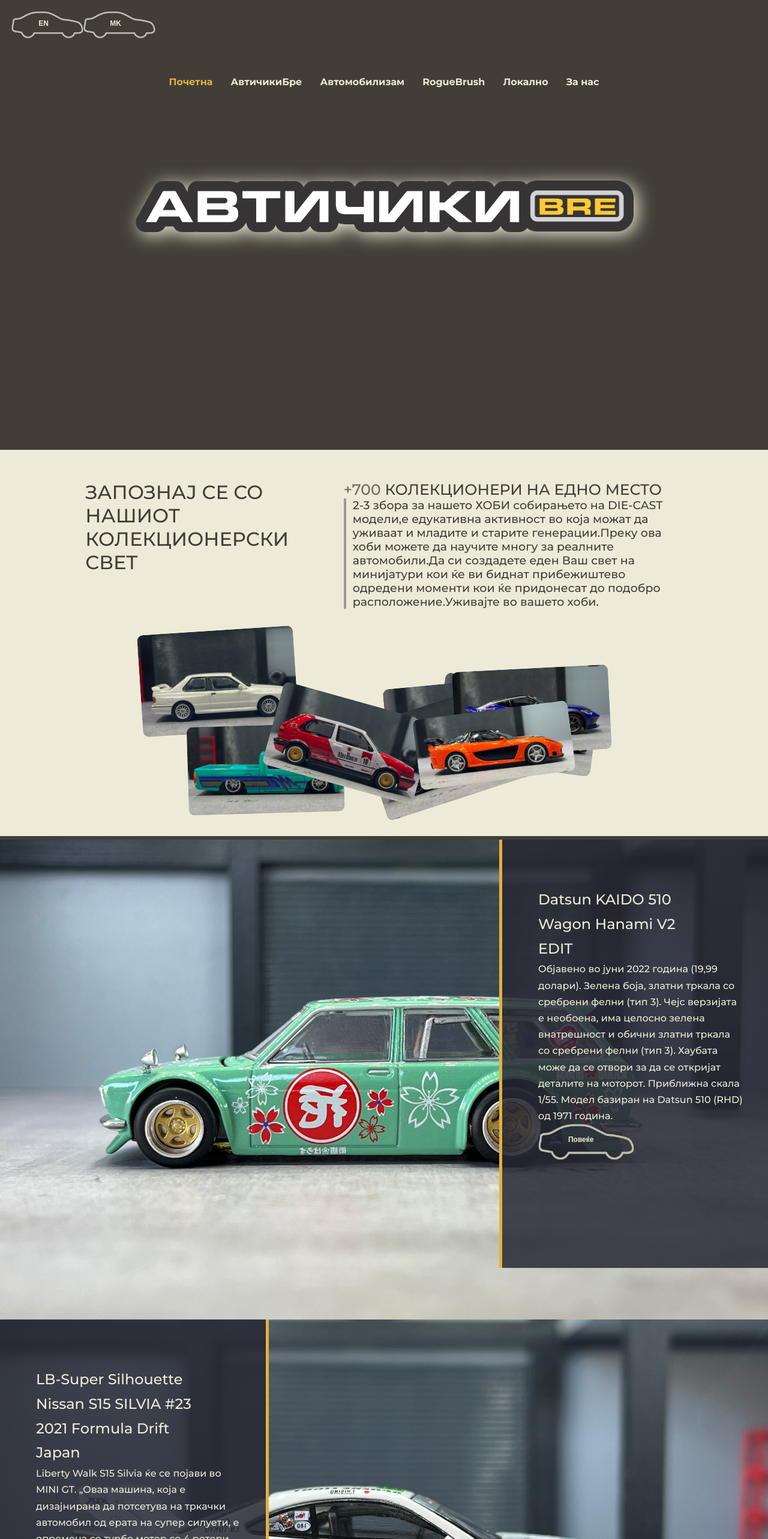
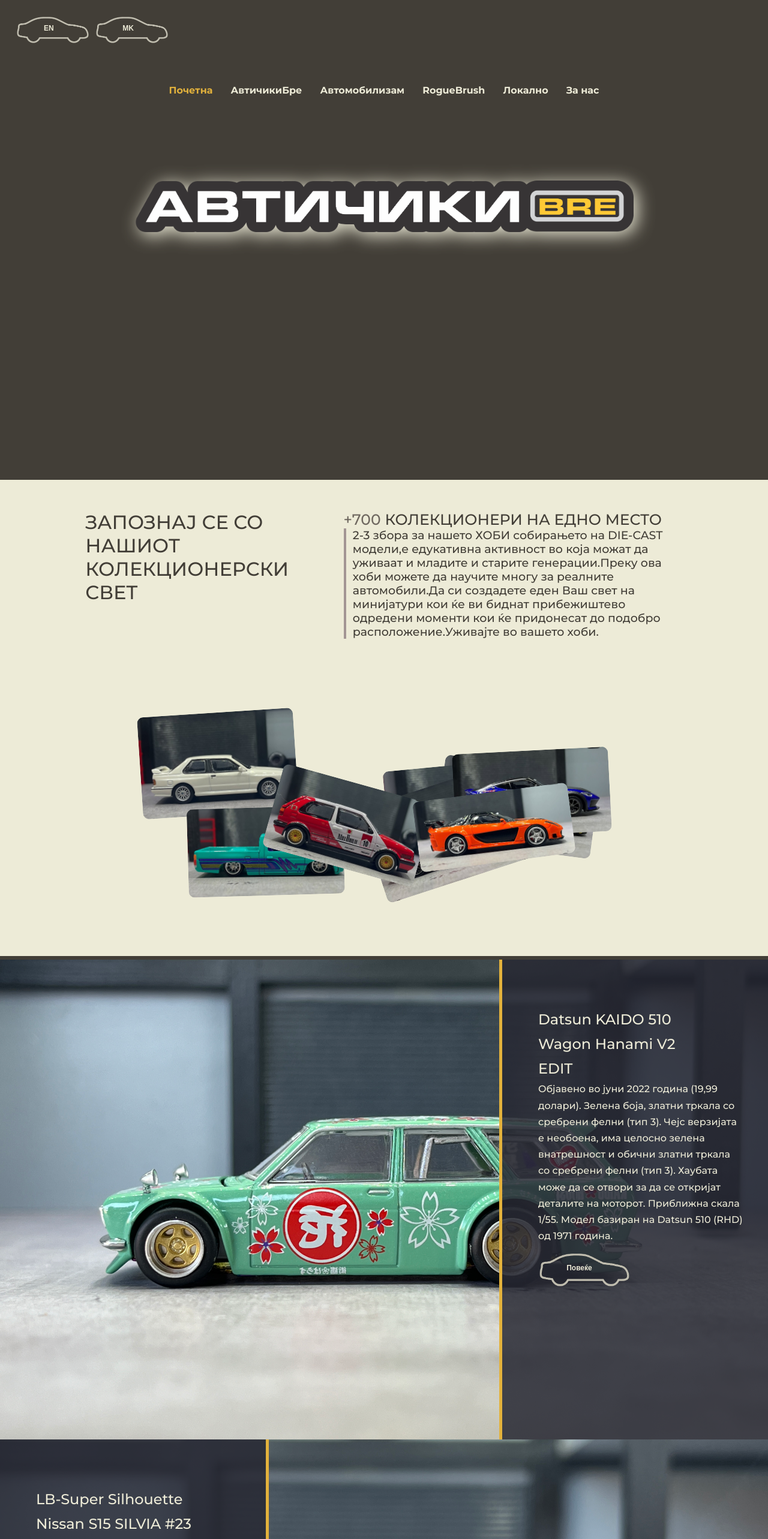
Before and after one commit to BojanMihajlo/avticikibre, a React (Create React App) app: page / in a window 1280 px wide. Shown: the top 2566 px of the page at 60% size. Built offline with nearby package versions, Linux system fonts and the light colour scheme.

Commit message:
MAke some changes in height and button

```diff
--- a/src/mainPages/carButton/CarButton.jsx
+++ b/src/mainPages/carButton/CarButton.jsx
@@ -21,6 +21,7 @@
         background: "transparent",
         border: "none",
         cursor: "pointer",
+        margin: "0.5%",
       }}
     >
       <img
--- a/src/mainPages/homePage/CollectorCars.css
+++ b/src/mainPages/homePage/CollectorCars.css
@@ -9,7 +9,7 @@
   background-color: #edebd7;
   padding: 4%;
   border-bottom: 6px solid #423e37;
-  height: 650px;
+  height: 100vh;
 }
 
 .first-info-wrap {
@@ -82,8 +82,8 @@
     display: none;
   }
   .collectImagesMob {
-  display: block;
-}
+    display: block;
+  }
 }
 
 /* Responsive */
@@ -116,6 +116,6 @@
     display: none;
   }
   .collectImagesMob {
-  display: block;
+    display: block;
+  }
 }
-}
--- a/src/mainPages/homePage/HomePage.jsx
+++ b/src/mainPages/homePage/HomePage.jsx
@@ -60,14 +60,14 @@
             <div className="carButton">
               <CarButton
                 text={subtitle ? "Повеќе" : "Learn more"}
-                width="160"
+                width="150"
               />
             </div>
 
             <div className="carButtonMob">
               <CarButton
                 text={subtitle ? "Повеќе" : "Learn more"}
-                width="110"
+                width="100"
               />
             </div>
           </div>
@@ -103,14 +103,14 @@
             <div className="carButton">
               <CarButton
                 text={subtitle ? "Повеќе" : "Learn more"}
-                width="160"
+                width="150"
               />
             </div>
 
             <div className="carButtonMob">
               <CarButton
                 text={subtitle ? "Повеќе" : "Learn more"}
-                width="110"
+                width="100"
               />
             </div>
           </div>
@@ -140,14 +140,14 @@
             <div className="carButton">
               <CarButton
                 text={subtitle ? "Повеќе" : "Learn more"}
-                width="160"
+                width="150"
               />
             </div>
 
             <div className="carButtonMob">
               <CarButton
                 text={subtitle ? "Повеќе" : "Learn more"}
-                width="110"
+                width="100"
               />
             </div>
           </div>
--- a/src/mainPages/homePage/homePage.css
+++ b/src/mainPages/homePage/homePage.css
@@ -1,5 +1,5 @@
 #sectionOne {
-  height: 750px;
+  height: 100vh;
   background-color: #423e37;
 }
 
@@ -27,7 +27,7 @@
 .inner-box {
   background-color: rgba(39, 40, 51, 0.85);
   position: absolute;
-  height: 89.2%;
+  height: 100vh;
   width: 35%;
   padding: 80px 40px 0px 60px;
   color: #edebd7;
@@ -63,13 +63,16 @@
   height: 1200px;
   background-color: #edebd7;
 }
+.carButton {
+  margin-top: 4%;
+}
 .carButtonMob {
   display: none;
 }
 
 @media (max-width: 1024px) {
   .inner-box {
-    width: 25%;
+    width: 30%;
     padding: 60px 20px 0px 40px;
     height: 100vh;
   }
--- a/src/mainPages/homePage/navBar.css
+++ b/src/mainPages/homePage/navBar.css
@@ -11,7 +11,7 @@
 }
 
 .subtitleButtons {
-  padding: 1.5%;
+  padding: 1.7%;
 }
 
 .navBar {
```
